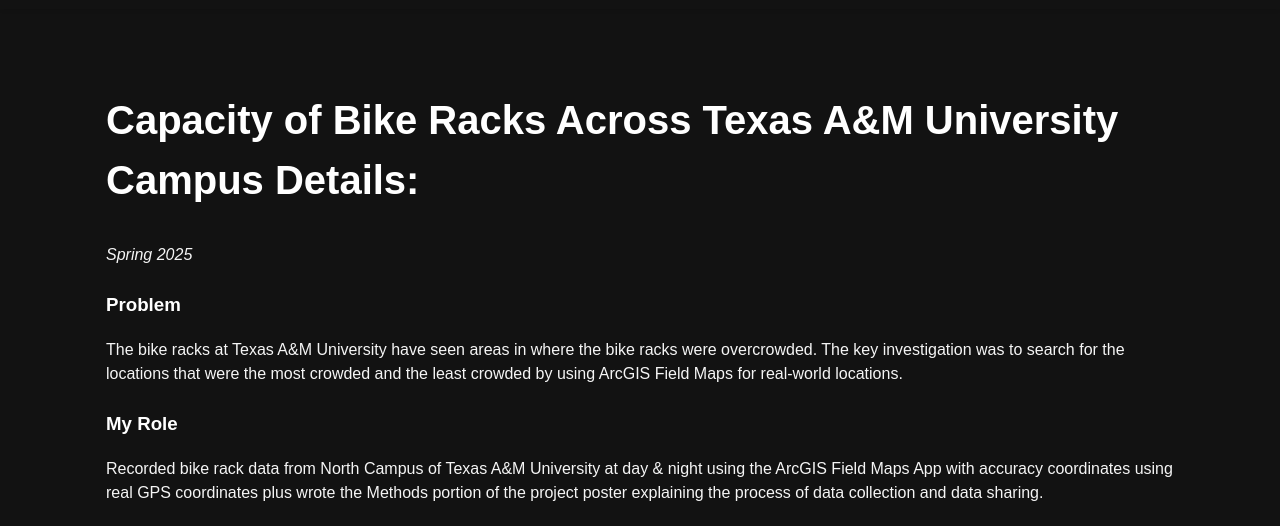
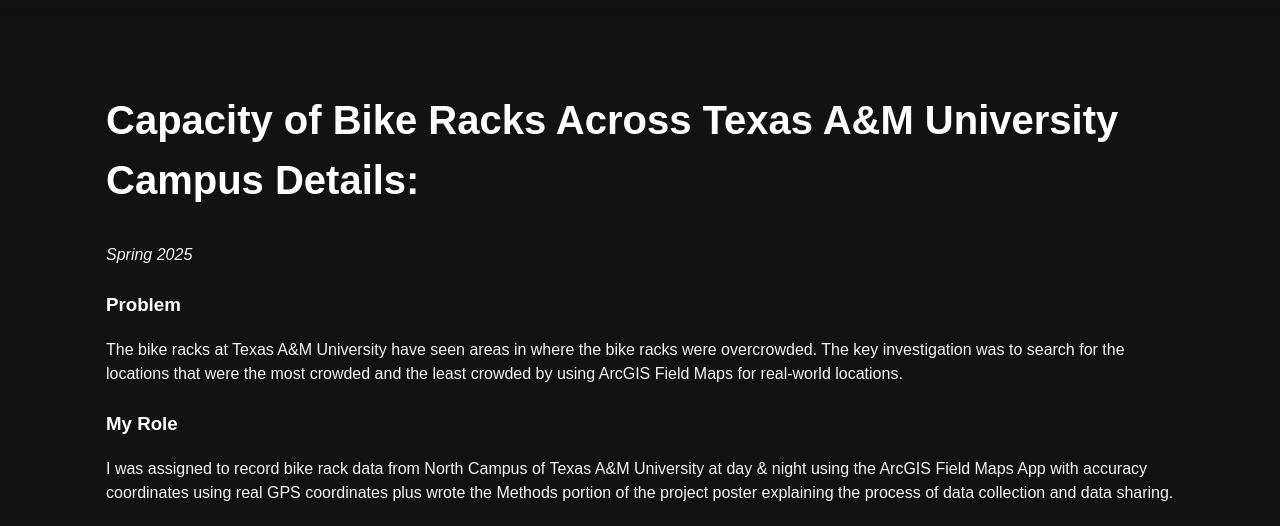
Before and after one commit to jacobaflores1/jacobaflores1.github.io, a plain HTML site: page project-3.html in a window 1280 px wide. Shown: the part 270-796 px from the top of the page. Drawn offline with nearby package versions, Linux system fonts and the light colour scheme.

Commit message:
Update project-3.html

```diff
--- a/project-3.html
+++ b/project-3.html
@@ -29,7 +29,7 @@
     <p>The bike racks at Texas A&M University have seen areas in where the bike racks were overcrowded. The key investigation was to search for the locations that were the most crowded and the least crowded by using ArcGIS Field Maps for real-world locations. </p>
 
     <h3>My Role</h3>
-    <p>Recorded bike rack data from North Campus of Texas A&amp;M University at day & night using the ArcGIS Field Maps App with accuracy coordinates using real GPS coordinates plus wrote the Methods portion of the project poster explaining the process of data collection and data sharing.</p>
+    <p>I was assigned to record bike rack data from North Campus of Texas A&amp;M University at day & night using the ArcGIS Field Maps App with accuracy coordinates using real GPS coordinates plus wrote the Methods portion of the project poster explaining the process of data collection and data sharing.</p>
 
     <h3>Data &amp; Method</h3>
     <p>Investigated bike racks across different parts of the Texas A&amp;M campus to find bike racks that were overcrowded and least crowded using combined group data across all parts of the Texas A&amp;M University campuses including the North, Central, West, and the apartments.</p>
```
